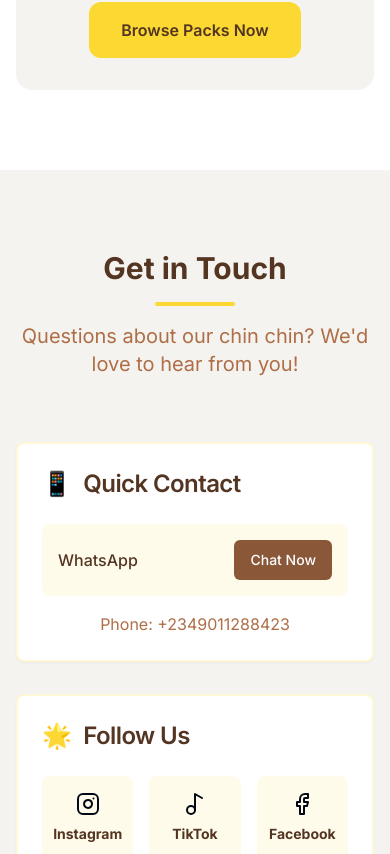
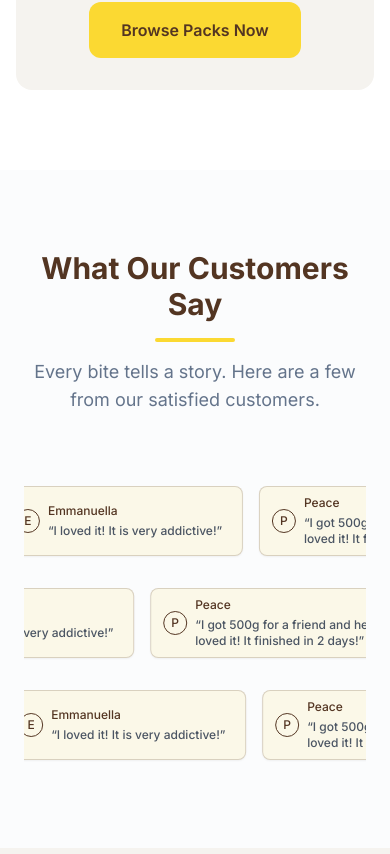
Before and after one commit to Flatfish-ng/landing-page, a React (Vite) app: page / in a window 390 px wide. Shown: the part 7237-8091 px from the top of the page. Built offline with nearby package versions, Linux system fonts and the light colour scheme.

Commit message:
add reviews section

```diff
--- a/src/components/HowToOrder.tsx
+++ b/src/components/HowToOrder.tsx
@@ -1,25 +1,24 @@
-
 const HowToOrder = () => {
   const steps = [
     {
-      number: '1',
-      title: 'Browse our chin chin packs',
-      description: 'Explore our range from 100g to 2kg+ sizes',
-      icon: '👀'
+      number: "1",
+      title: "Browse our chin chin packs",
+      description: "Explore our range from 100g to 2kg+ sizes",
+      icon: "👀",
     },
     {
-      number: '2',
+      number: "2",
       title: 'Click "Order on WhatsApp"',
-      description: 'Choose your preferred pack size',
-      icon: '💬'
+      description: "Choose your preferred pack size",
+      icon: "💬",
     },
     {
-      number: '3',
-      title: 'Chat with our team and complete your order',
-      description: 'Get personalized service and arrange delivery',
-      icon: '✨'
-    }
-  ];
+      number: "3",
+      title: "Chat with our team and complete your order",
+      description: "Get personalized service and arrange delivery",
+      icon: "✨",
+    },
+  ]
 
   return (
     <section id="order" className="py-20 bg-white">
@@ -36,11 +35,11 @@ const HowToOrder = () => {
         </div>
 
         {/* Steps */}
-        <div className="grid md:grid-cols-3 gap-8">
+        <div className="grid md:grid-cols-3 gap-8 ">
           {steps.map((step, index) => (
             <div
               key={step.number}
-              className="text-center group"
+              className="text-center group relative"
               style={{ animationDelay: `${index * 200}ms` }}
             >
               {/* Step Number */}
@@ -58,15 +57,13 @@ const HowToOrder = () => {
                 <h3 className="text-xl font-bold text-flatfish-brown-dark">
                   {step.title}
                 </h3>
-                <p className="text-flatfish-brown-light">
-                  {step.description}
-                </p>
+                <p className="text-flatfish-brown-light">{step.description}</p>
               </div>
 
               {/* Connector Line (hidden on last item) */}
-              {index < steps.length - 1 && (
+              {/* {index < steps.length - 1 && (
                 <div className="hidden md:block absolute top-10 left-1/2 w-full h-0.5 bg-flatfish-yellow-warm/30 transform translate-x-10"></div>
-              )}
+              )} */}
             </div>
           ))}
         </div>
@@ -81,7 +78,11 @@ const HowToOrder = () => {
               Browse our packs and place your order today!
             </p>
             <button
-              onClick={() => document.getElementById('products')?.scrollIntoView({ behavior: 'smooth' })}
+              onClick={() =>
+                document
+                  .getElementById("products")
+                  ?.scrollIntoView({ behavior: "smooth" })
+              }
               className="bg-flatfish-yellow-warm hover:bg-flatfish-yellow-soft text-flatfish-brown-dark font-semibold px-8 py-4 rounded-xl transition-all duration-200 transform hover:scale-105"
             >
               Browse Packs Now
@@ -90,7 +91,7 @@ const HowToOrder = () => {
         </div>
       </div>
     </section>
-  );
-};
+  )
+}
 
-export default HowToOrder;
+export default HowToOrder
--- /dev/null
+++ b/src/components/Testimonials.tsx
@@ -0,0 +1,222 @@
+import { useEffect, useState } from "react"
+import { Badge } from "@/components/ui/badge"
+import { Avatar, AvatarImage, AvatarFallback } from "@/components/ui/avatar"
+
+const Testimonials = () => {
+  const [isVisible, setIsVisible] = useState(false)
+
+  const reviewers = [
+    {
+      name: "Emmanuella",
+      image: "",
+      review: "I loved it! It is very addictive!",
+    },
+    {
+      name: "Peace",
+      image: "",
+      review: "I got 500g for a friend and he loved it! It finished in 2 days!",
+    },
+    {
+      name: "Brown",
+      image: "",
+      review: "I love the chin chin! Especially the quality!",
+    },
+    {
+      name: "Blessing P.",
+      image: "",
+      review: "I enjoyed it to the fullest!",
+    },
+    {
+      name: "Chinyere",
+      image: "",
+      review: "It's really nice 😍",
+    },
+    {
+      name: "Emmanuella",
+      image: "",
+      review: "I loved it! It is very addictive!",
+    },
+    {
+      name: "Peace",
+      image: "",
+      review: "I got 500g for a friend and he loved it! It finished in 2 days!",
+    },
+    {
+      name: "Brown",
+      image: "",
+      review: "I love the chin chin! Especially the quality!",
+    },
+    {
+      name: "Blessing P.",
+      image: "",
+      review: "I enjoyed it to the fullest!",
+    },
+    {
+      name: "Chinyere",
+      image: "",
+      review: "It's really nice 😍",
+    },
+    {
+      name: "Emmanuella",
+      image: "",
+      review: "I loved it! It is very addictive!",
+    },
+    {
+      name: "Peace",
+      image: "",
+      review: "I got 500g for a friend and he loved it! It finished in 2 days!",
+    },
+    {
+      name: "Brown",
+      image: "",
+      review: "I love the chin chin! Especially the quality!",
+    },
+    {
+      name: "Blessing P.",
+      image: "",
+      review: "I enjoyed it to the fullest!",
+    },
+    {
+      name: "Chinyere",
+      image: "",
+      review: "It's really nice 😍",
+    },
+  ]
+
+  // Split reviewers into 3 lines
+  const line1 = reviewers.slice(0, 5)
+  const line2 = reviewers.slice(5, 10)
+  const line3 = reviewers.slice(10)
+
+  useEffect(() => {
+    const observer = new IntersectionObserver(
+      ([entry]) => {
+        if (entry.isIntersecting) {
+          setIsVisible(true)
+        }
+      },
+      { threshold: 0.1 }
+    )
+
+    const element = document.getElementById("reviewers")
+    if (element) {
+      observer.observe(element)
+    }
+
+    return () => observer.disconnect()
+  }, [])
+
+  const ScrollingLine = ({
+    reviewersArray,
+    direction = "left",
+    speed = "30s",
+  }: {
+    reviewersArray: typeof reviewers
+    direction?: "left" | "right"
+    speed?: string
+  }) => {
+    const [isPaused, setIsPaused] = useState(false)
+    return (
+      <div
+        onMouseOver={() => setIsPaused(true)}
+        onMouseOut={() => setIsPaused(false)}
+        className="overflow-hidden py-2"
+      >
+        <div
+          className={`flex items-stretch animate-scroll-${direction}`}
+          style={{
+            animationDuration: speed,
+            animationIterationCount: "infinite",
+            animationTimingFunction: "linear",
+            animationPlayState: isPaused ? "paused" : "running",
+          }}
+        >
+          {/* Duplicate the content for seamless loop */}
+          {[
+            ...reviewersArray,
+            ...reviewersArray,
+            ...reviewersArray,
+            ...reviewersArray,
+            ...reviewersArray,
+            ...reviewersArray,
+            ...reviewersArray,
+            ...reviewersArray,
+          ].map((reviewer, index) => (
+            <ReviewBadge
+              key={index}
+              name={reviewer.name}
+              image={reviewer.image}
+              review={reviewer.review}
+            />
+          ))}
+        </div>
+      </div>
+    )
+  }
+
+  return (
+    <section
+      id="reviewers"
+      className="py-20 bg-muted/30 overflow-hidden relative"
+    >
+      <div className="mx-auto px-6">
+        <div className="text-center animate-fade-in-up  space-y-4 mb-16">
+          <h2 className="text-3xl md:text-4xl font-bold text-flatfish-brown-dark">
+            What Our Customers Say
+          </h2>
+          <div className="w-20 h-1 bg-flatfish-yellow-warm rounded-full mx-auto"></div>
+          <p className="text-lg text-muted-foreground max-w-md mx-auto">
+            Every bite tells a story. Here are a few from our satisfied
+            customers.
+          </p>
+        </div>
+
+        <div
+          className={`space-y-4 ${
+            isVisible ? "opacity-100" : "opacity-0"
+          } transition-opacity duration-1000`}
+        >
+          <ScrollingLine reviewersArray={line1} direction="left" speed="40s" />
+          <ScrollingLine reviewersArray={line2} direction="right" speed="35s" />
+          <ScrollingLine reviewersArray={line3} direction="left" speed="45s" />
+        </div>
+      </div>
+    </section>
+  )
+}
+
+export default Testimonials
+
+interface ReviewBadgeProps {
+  name: string
+  image?: string
+  review: string
+  rating?: number
+}
+
+const ReviewBadge = ({ name, image, review, rating = 5 }: ReviewBadgeProps) => {
+  const initials = name
+    .split(" ")
+    .map((n) => n[0])
+    .join("")
+    .toUpperCase()
+
+  return (
+    <Badge
+      variant="secondary"
+      className="flex justify-start gap-2 px-3 py-2 bg-white border border-gray-200 shadow-sm hover:shadow-md mx-2 text-sm font-medium rounded-lg border-flatfish-brown-dark/20 bg-flatfish-yellow-warm/10 text-flatfish-brown-dark hover:bg-flatfish-cream/20 transition-colors   min-w-[15rem] max-h-[70px]"
+    >
+      <Avatar className="w-6 h-6 flex-shrink-0 border border-flatfish-brown-dark">
+        <AvatarImage src={image} alt={name} />
+        <AvatarFallback className="text-xs bg-flatfish-yellow text-flatfish-brown">
+          {initials}
+        </AvatarFallback>
+      </Avatar>
+
+      <div className="flex flex-col items-start gap-1">
+        <p className="text-xs font-medium text-flatfish-brown">{name}</p>
+        <q className="text-xs text-gray-600">{review}</q>
+      </div>
+    </Badge>
+  )
+}
--- a/src/index.css
+++ b/src/index.css
@@ -167,3 +167,29 @@
 .animate-pulse-warm {
   animation: pulse-warm 2s ease-in-out infinite;
 }
+
+@keyframes scroll-left {
+  0% {
+    transform: translateX(0);
+  }
+  100% {
+    transform: translateX(-50%);
+  }
+}
+
+@keyframes scroll-right {
+  0% {
+    transform: translateX(-50%);
+  }
+  100% {
+    transform: translateX(0);
+  }
+}
+
+.animate-scroll-left {
+  animation: scroll-left linear infinite;
+}
+
+.animate-scroll-right {
+  animation: scroll-right linear infinite;
+}
--- a/src/pages/Index.tsx
+++ b/src/pages/Index.tsx
@@ -1,24 +1,25 @@
-
-import Navigation from '@/components/Navigation';
-import Hero from '@/components/Hero';
-import About from '@/components/About';
-import Products from '@/components/Products';
-import HowToOrder from '@/components/HowToOrder';
-import Contact from '@/components/Contact';
-import Footer from '@/components/Footer';
+import Navigation from "@/components/Navigation"
+import Hero from "@/components/Hero"
+import About from "@/components/About"
+import Products from "@/components/Products"
+import HowToOrder from "@/components/HowToOrder"
+import Contact from "@/components/Contact"
+import Footer from "@/components/Footer"
+import Testimonials from "@/components/Testimonials"
 
 const Index = () => {
   return (
     <div className="min-h-screen">
       <Navigation />
       <Hero />
+      <Products />
       <About />
-      <Products />
       <HowToOrder />
+      <Testimonials />
       <Contact />
       <Footer />
     </div>
-  );
-};
+  )
+}
 
-export default Index;
+export default Index
```
